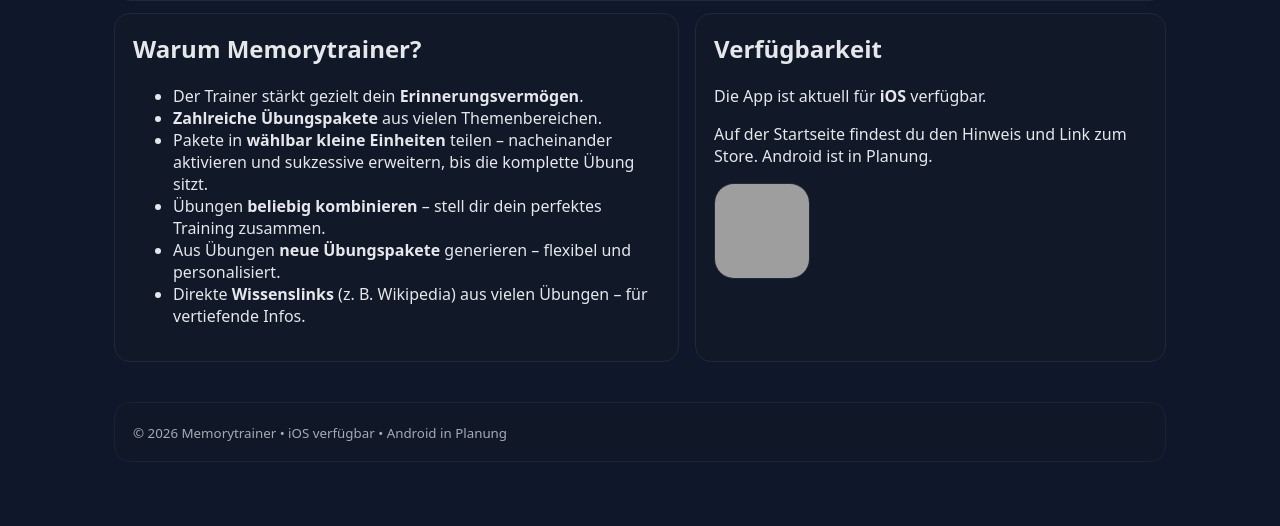
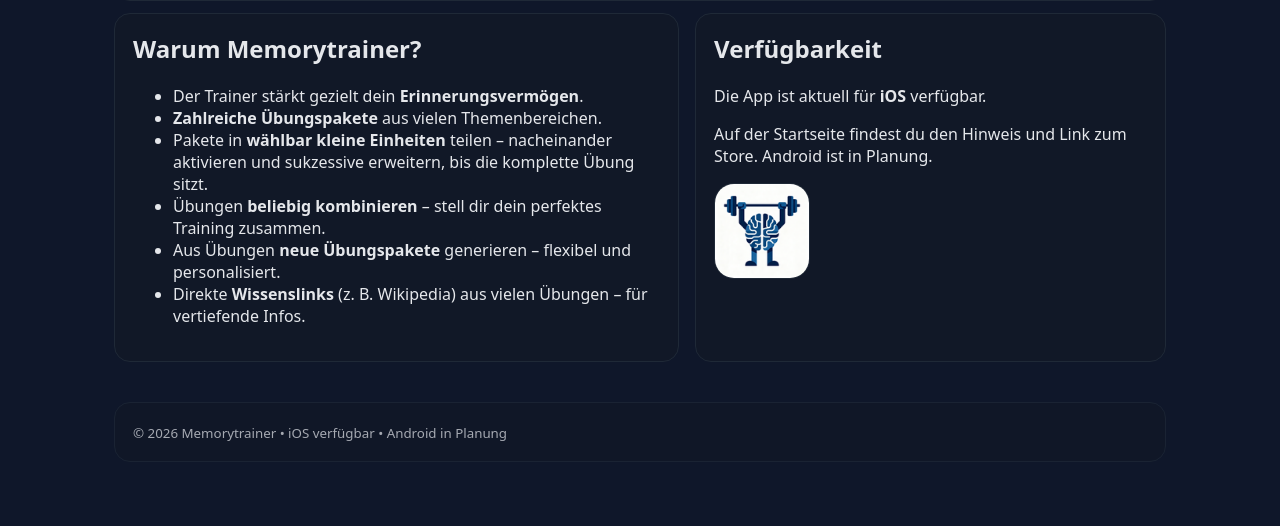
Before and after one commit to diebraut/memorytrainer_server, a Django app: page / in a window 1280 px wide. Shown: the part 295-821 px from the top of the page. Run offline with Django 5.2, Linux system fonts and the light colour scheme; grey boxes are pictures that could not be loaded.

Commit message:
Use existing app icon on landing page

```diff
--- a/landing/templates/landing/index.html
+++ b/landing/templates/landing/index.html
@@ -34,7 +34,7 @@
       <h2 style="margin-top:0">Verfügbarkeit</h2>
       <p>Die App ist aktuell für <strong>iOS</strong> verfügbar.</p>
       <p>Auf der Startseite findest du den Hinweis und Link zum Store. Android ist in Planung.</p>
-      <img src="{% static 'img/app-icon.png' %}" alt="App-Icon" style="width:96px;height:96px;border-radius:20px;border:1px solid var(--border)">
+      <img src="{% static 'assets/memorytrainer-icon.png' %}" alt="App-Icon" style="width:96px;height:96px;border-radius:20px;border:1px solid var(--border)">
     </div>
   </section>
 {% endblock %}
```
